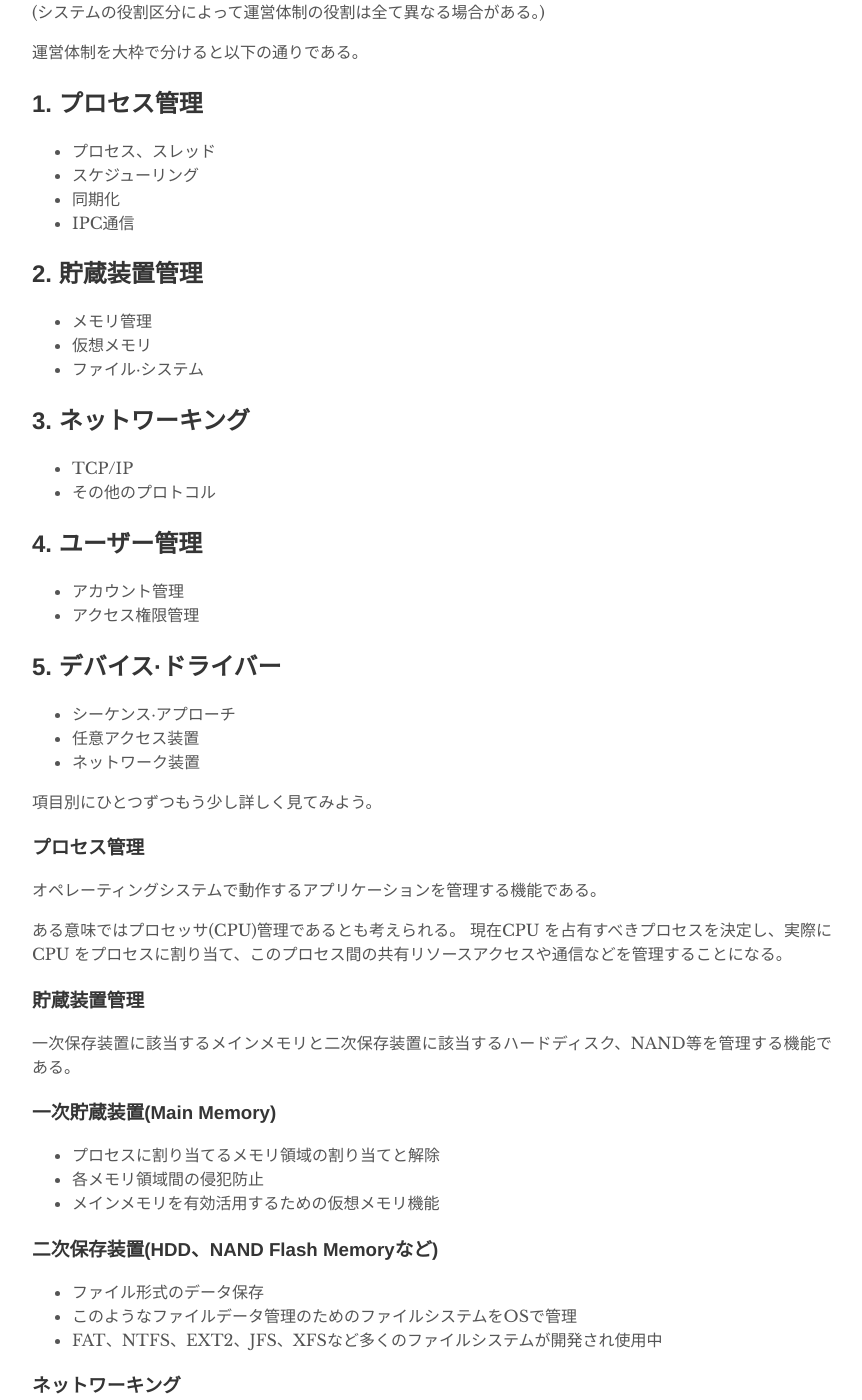
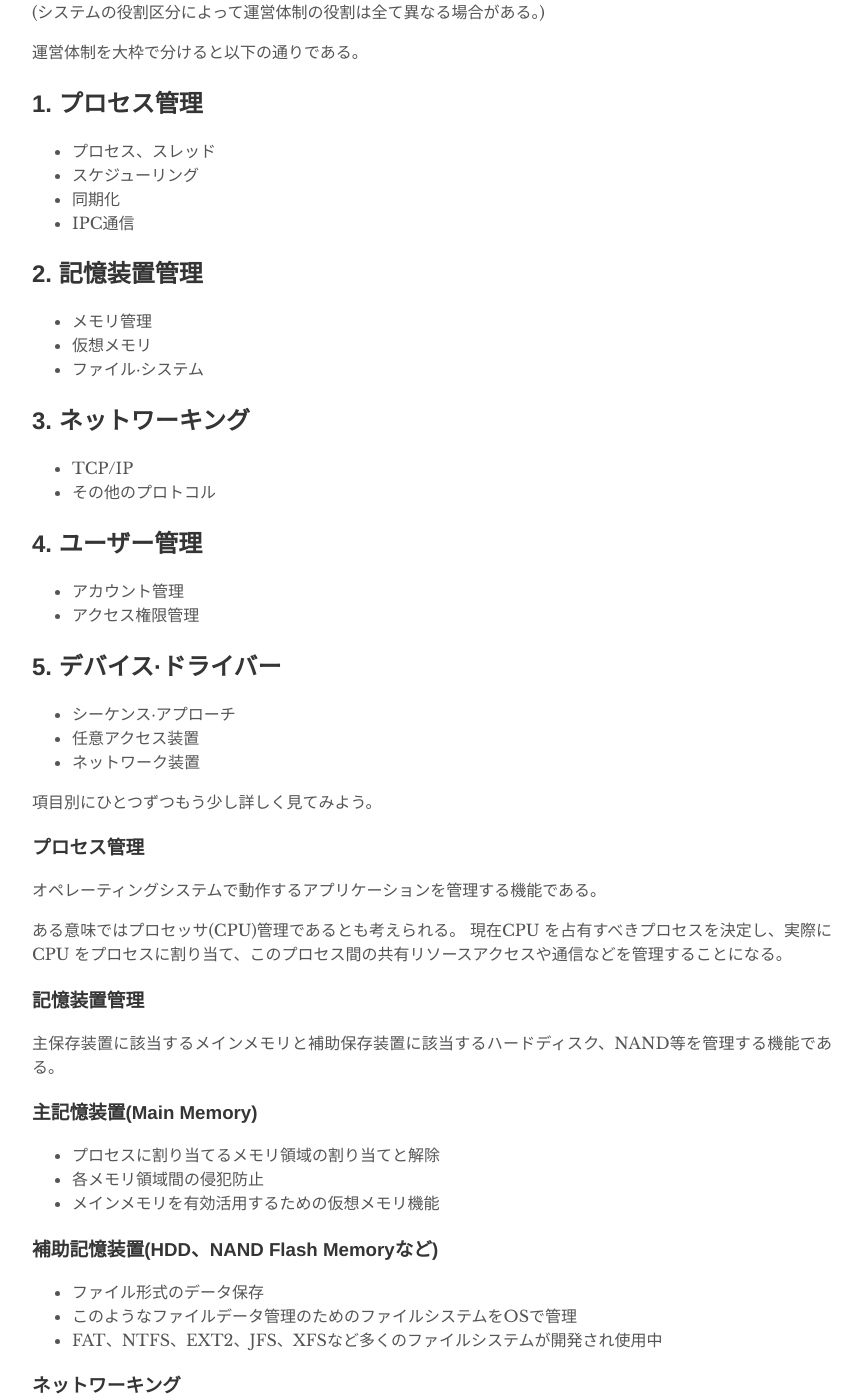
Before and after one commit to fure0/fure0.github.io, a Jekyll site: the page built from _posts/2020-04-10-OS-jp.md, in a window 1280 px wide and 1400 px high, scrolled down 473 px. Shown: the whole window, without its empty margins (208-1070 px from the left). Built offline with Jekyll 4.4.1, drawn with Linux system fonts in a browser that asks for light colours.

Commit message:
edit texts

```diff
--- a/_posts/2020-04-10-OS-jp.md
+++ b/_posts/2020-04-10-OS-jp.md
@@ -22,7 +22,7 @@ author: "TY_K"
 - 同期化
 - IPC通信
 
-## 2. 貯蔵装置管理
+## 2. 記憶装置管理
 
 - メモリ管理
 - 仮想メモリ
@@ -52,17 +52,17 @@ author: "TY_K"
 
 ある意味ではプロセッサ(CPU)管理であるとも考えられる。 現在CPU を占有すべきプロセスを決定し、実際にCPU をプロセスに割り当て、このプロセス間の共有リソースアクセスや通信などを管理することになる。
 
-### 貯蔵装置管理
+### 記憶装置管理
 
-一次保存装置に該当するメインメモリと二次保存装置に該当するハードディスク、NAND等を管理する機能である。
+主保存装置に該当するメインメモリと補助保存装置に該当するハードディスク、NAND等を管理する機能である。
 
-### 一次貯蔵装置(Main Memory)
+### 主記憶装置(Main Memory)
 
 * プロセスに割り当てるメモリ領域の割り当てと解除
 * 各メモリ領域間の侵犯防止
 * メインメモリを有効活用するための仮想メモリ機能
 
-### 二次保存装置(HDD、NAND Flash Memoryなど)
+### 補助記憶装置(HDD、NAND Flash Memoryなど)
 
 * ファイル形式のデータ保存
 * このようなファイルデータ管理のためのファイルシステムをOSで管理
```
